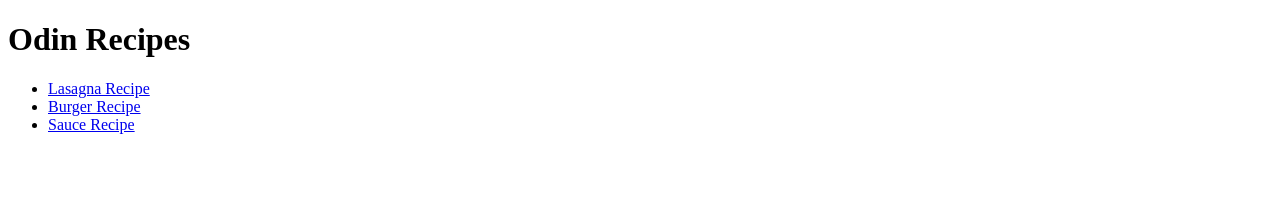
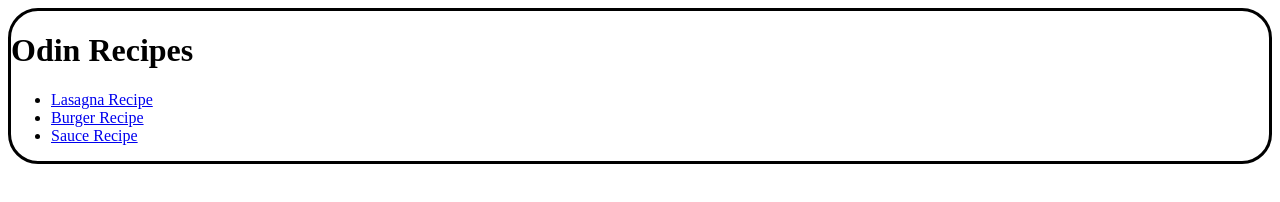
Before and after one commit to Fospx/odin-recipes, a plain HTML site: page index.html in a window 1280 px wide. Drawn offline with Linux system fonts and the light colour scheme.

Commit message:
added external css with a border around body

```diff
--- /dev/null
+++ b/index.css
@@ -0,0 +1,4 @@
+body {
+    border-style: solid;
+    border-radius: 30px;
+}
--- a/index.html
+++ b/index.html
@@ -3,6 +3,7 @@
     <head>
         <meta charset="UTF-8">
         <title>Odin Recipies</title>
+        <link rel="stylesheet" href="index.css">
     </head>
     <body>
 
```
